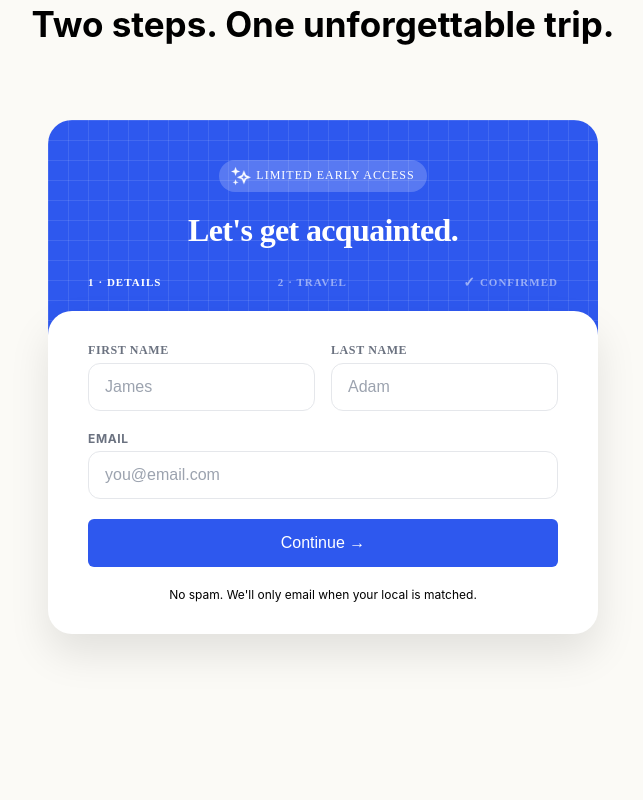
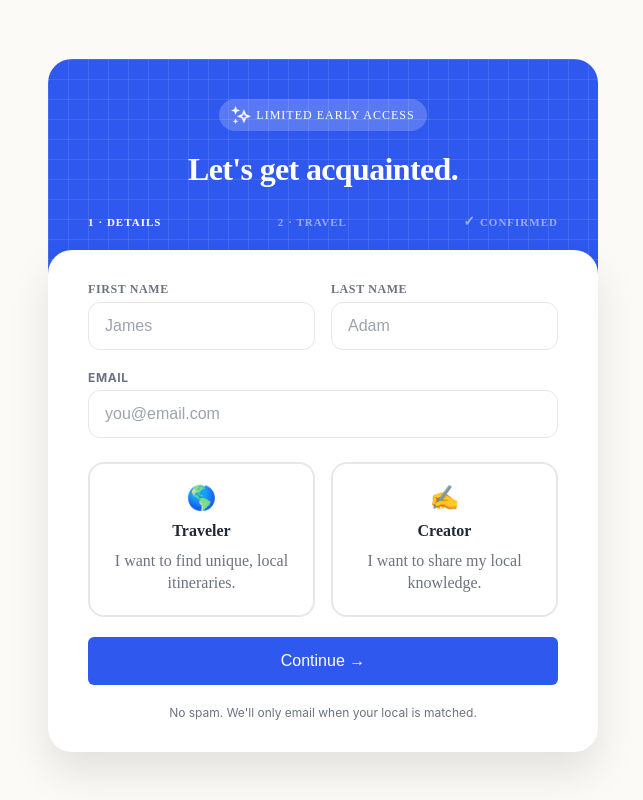
Before and after one commit to iftekar2/tasker_web, a React (Create React App) app: page / in a window 1280 px wide. Shown: the part 954-1754 px from the top of the page, without its empty margins (317-960 px from the left). Before the commit the page ends 1696 px from the top, so only its background shows below. Built offline with nearby package versions, Linux system fonts and the light colour scheme.

Commit message:
Allowing the user's to select their types

```diff
--- a/src/waitlist.jsx
+++ b/src/waitlist.jsx
@@ -3,6 +3,8 @@ import styled from "styled-components";
 import icon from "./assets/icons8-magic-24.png";
 
 function WaitList() {
+  const [userRole, setUserRole] = React.useState(null);
+
   return (
     <WaitListComponent id="signup-form">
       <WaitListSection>
@@ -55,9 +57,25 @@ function WaitList() {
               </InputWrapper>
             </EmailSection>
 
-            {/* <UserTypeSection>
+            <RoleSelection>
+              <OptionCard
+                selected={userRole === "traveler"}
+                onClick={() => setUserRole("traveler")}
+              >
+                <span className="icon">🌎</span>
+                <h4>Traveler</h4>
+                <p>I want to find unique, local itineraries.</p>
+              </OptionCard>
 
-            </UserTypeSection> */}
+              <OptionCard
+                selected={userRole === "creator"}
+                onClick={() => setUserRole("creator")}
+              >
+                <span className="icon">✍️</span>
+                <h4>Creator</h4>
+                <p>I want to share my local knowledge.</p>
+              </OptionCard>
+            </RoleSelection>
 
             <ContinueButtonSection>
               <button>Continue &rarr;</button>
@@ -327,9 +345,60 @@ const ContinueButtonSection = styled.div`
 
 const SpanText = styled.div`
   font-size: 12px;
+  color: #6b7280;
   font-family:
     -apple-system, BlinkMacSystemFont, "Segoe UI", Roboto, Helvetica, Arial,
     sans-serif;
 `;
 
+const RoleSelection = styled.div`
+  display: flex;
+  gap: 16px;
+  width: 100%;
+  margin-top: 24px;
+  margin-bottom: 20px;
+
+  @media (max-width: 480px) {
+    flex-direction: column;
+  }
+`;
+
+const OptionCard = styled.div`
+  flex: 1;
+  padding: 20px;
+  border: 2px solid ${(props) => (props.selected ? "#2b48e6" : "#e5e7eb")};
+  background: ${(props) =>
+    props.selected ? "rgba(43, 72, 230, 0.05)" : "white"};
+  border-radius: 16px;
+  cursor: pointer;
+  transition: all 0.2s ease-in-out;
+  display: flex;
+  flex-direction: column;
+  align-items: center;
+  gap: 10px;
+
+  &:hover {
+    border-color: #2b48e6;
+    transform: translateY(-2px);
+  }
+
+  .icon {
+    font-size: 24px;
+  }
+
+  h4 {
+    margin: 0;
+    font-size: 16px;
+    font-weight: 700;
+    color: ${(props) => (props.selected ? "#2b48e6" : "#1f2937")};
+  }
+
+  p {
+    margin: 0;
+    font-size: 16px;
+    color: #6b7280;
+    line-height: 1.4;
+  }
+`;
+
 export default WaitList;
```
